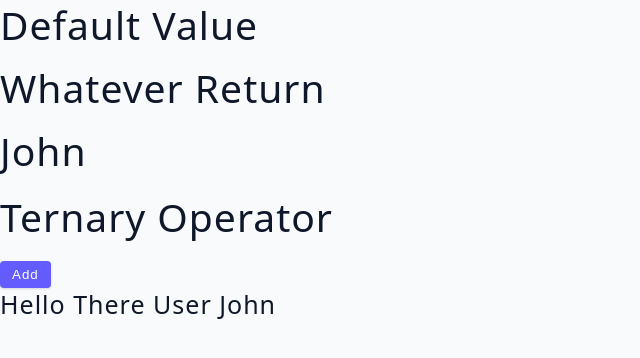
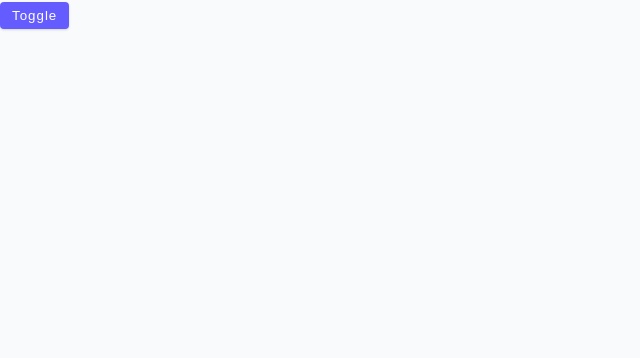
Before and after one commit to Shubh484/react-advance, a React (Vite) app in the folder advanced-react/: page / in a window 1280 px wide. Shown: the top 358 px of the page, without its empty margins (0-640 px from the left). Built offline with nearby package versions, Linux system fonts and the light colour scheme.

Commit message:
toggle challenge

```diff
--- a/advanced-react/src/App.jsx
+++ b/advanced-react/src/App.jsx
@@ -1,9 +1,9 @@
-import ShortCircuitExamples from "./tutorial/03-conditional-rendering/starter/05-short-circuit-examples";
+import ToggleChallenge from "./tutorial/03-conditional-rendering/starter/06-toggle-challenge";
 
 function App() {
   return (
     <>
-      <ShortCircuitExamples />
+      <ToggleChallenge />
     </>
   );
 }
--- a/advanced-react/src/tutorial/03-conditional-rendering/starter/06-toggle-challenge.jsx
+++ b/advanced-react/src/tutorial/03-conditional-rendering/starter/06-toggle-challenge.jsx
@@ -1,5 +1,37 @@
+import { useState } from "react";
+
 const ToggleChallenge = () => {
-  return <h2>toggle challenge</h2>;
+  const [showAlert, setShowAlert] = useState(false);
+
+  // const toggleAlert = () => {
+  //   if (showAlert) {
+  //     setShowAlert(false);
+  //     return;
+  //   }
+  //   setShowAlert(true);
+  // };
+
+  return (
+    <>
+      <button
+        className="btn"
+        onClick={() => {
+          setShowAlert(!showAlert);
+        }}
+      >
+        toggle
+      </button>
+      {showAlert && <Alert />}
+    </>
+  );
+};
+
+const Alert = () => {
+  return (
+    <>
+      <div className="alert alert-danger">hello world</div>
+    </>
+  );
 };
 
 export default ToggleChallenge;
```
